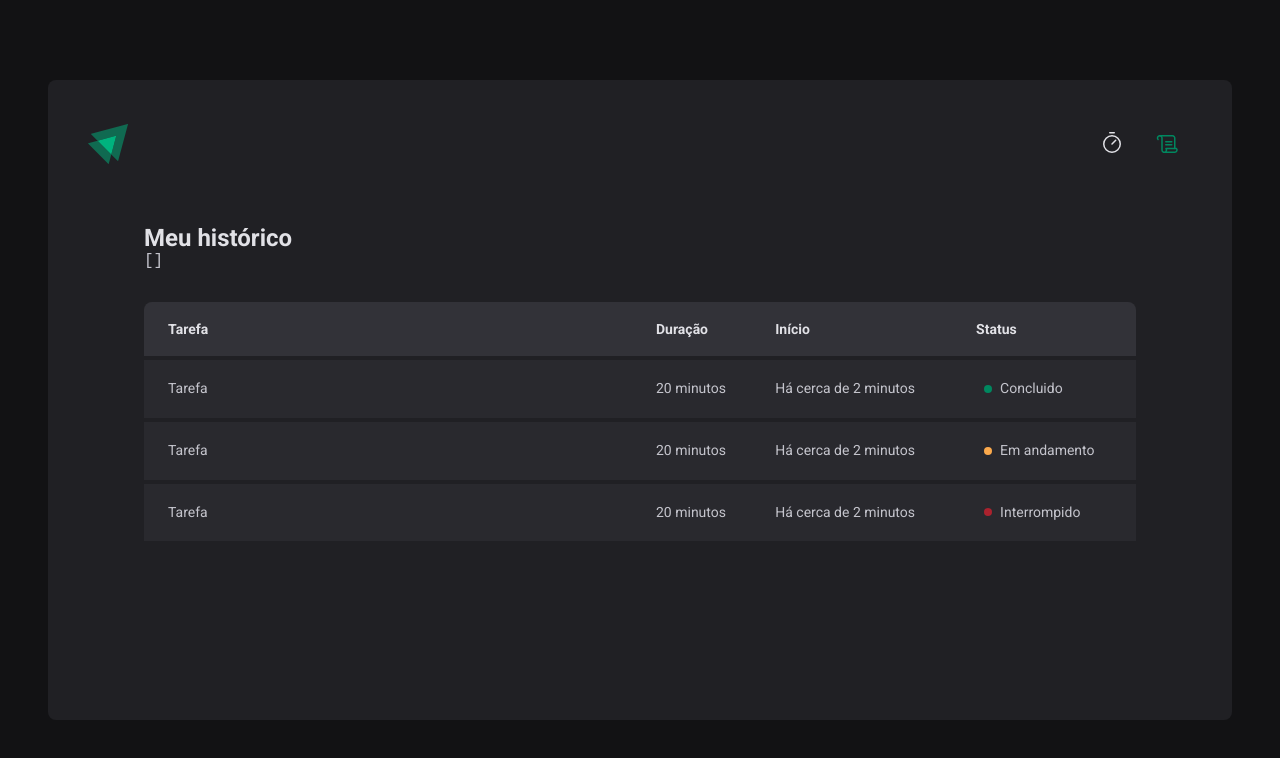
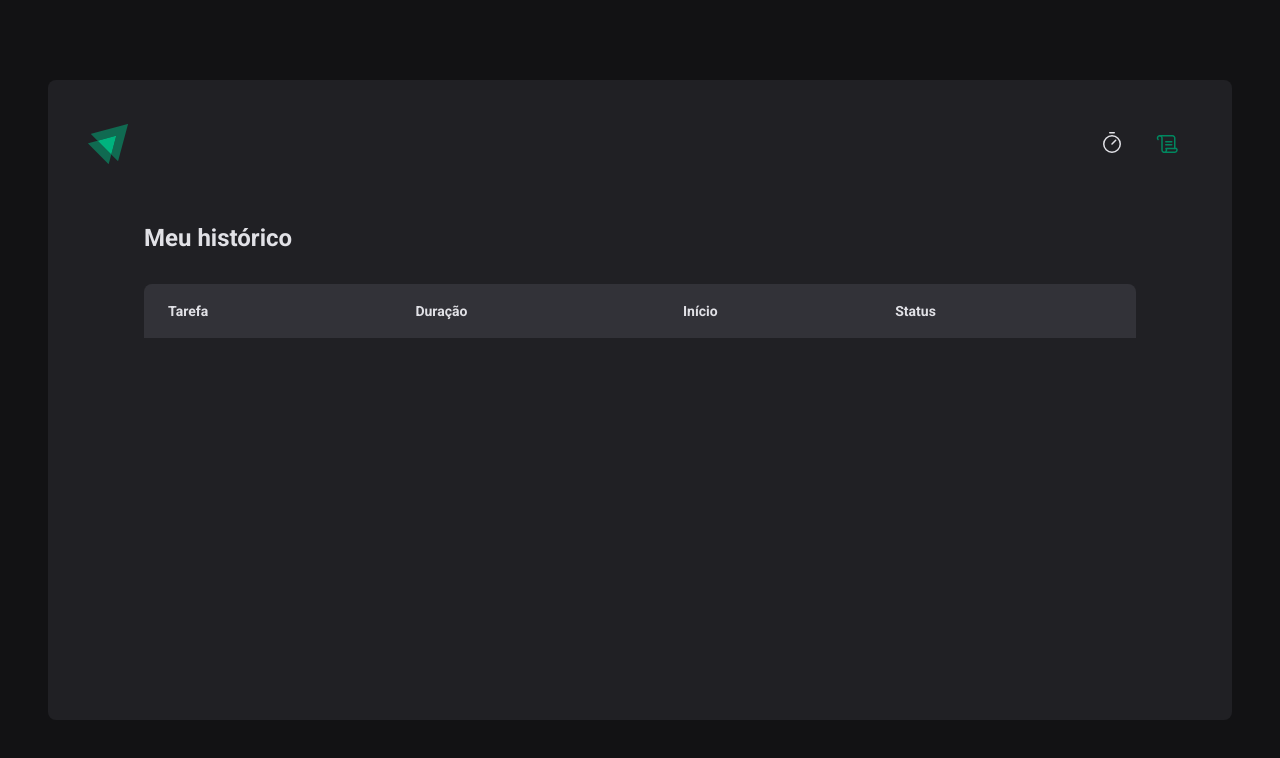
Before and after one commit to joaopedroaat/ignite-pomodoro-timer, a React (Vite) app: page /history in a window 1280 px wide. Shown: the top 758 px of the page. Built offline with nearby package versions, Linux system fonts and the light colour scheme.

Commit message:
Histórico de ciclos funcionando corretamente

```diff
--- a/src/pages/History/index.tsx
+++ b/src/pages/History/index.tsx
@@ -1,6 +1,8 @@
 import { useContext } from 'react'
 import { CyclesContext } from '../../contexts/CyclesContext'
 import { HistoryContainer, HistoryList, Status } from './styles'
+import { formatDistanceToNow } from 'date-fns'
+import ptBR from 'date-fns/locale/pt-BR'
 
 export function History() {
   const { cycles } = useContext(CyclesContext)
@@ -8,8 +10,6 @@
   return (
     <HistoryContainer>
       <h1>Meu histórico</h1>
-
-      <pre>{JSON.stringify(cycles, null, 2)}</pre>
 
       <HistoryList>
         <table>
@@ -22,30 +22,31 @@
             </tr>
           </thead>
           <tbody>
-            <tr>
-              <td>Tarefa</td>
-              <td>20 minutos</td>
-              <td>Há cerca de 2 minutos</td>
-              <td>
-                <Status statusColor="green">Concluido</Status>
-              </td>
-            </tr>
-            <tr>
-              <td>Tarefa</td>
-              <td>20 minutos</td>
-              <td>Há cerca de 2 minutos</td>
-              <td>
-                <Status statusColor="yellow">Em andamento</Status>
-              </td>
-            </tr>
-            <tr>
-              <td>Tarefa</td>
-              <td>20 minutos</td>
-              <td>Há cerca de 2 minutos</td>
-              <td>
-                <Status statusColor="red">Interrompido</Status>
-              </td>
-            </tr>
+            {cycles.map((cycle) => {
+              return (
+                <tr key={cycle.id}>
+                  <td>{cycle.task}</td>
+                  <td>{cycle.minutesAmount} minutos.</td>
+                  <td>
+                    {formatDistanceToNow(cycle.startDate, {
+                      locale: ptBR,
+                      addSuffix: true,
+                    })}
+                  </td>
+                  <td>
+                    {cycle.finishedDate && (
+                      <Status statusColor="green">Concluído</Status>
+                    )}
+                    {cycle.interruptedDate && (
+                      <Status statusColor="red">Interrompido</Status>
+                    )}
+                    {!cycle.finishedDate && !cycle.interruptedDate && (
+                      <Status statusColor="yellow">Em andamento</Status>
+                    )}
+                  </td>
+                </tr>
+              )
+            })}
           </tbody>
         </table>
       </HistoryList>
```
